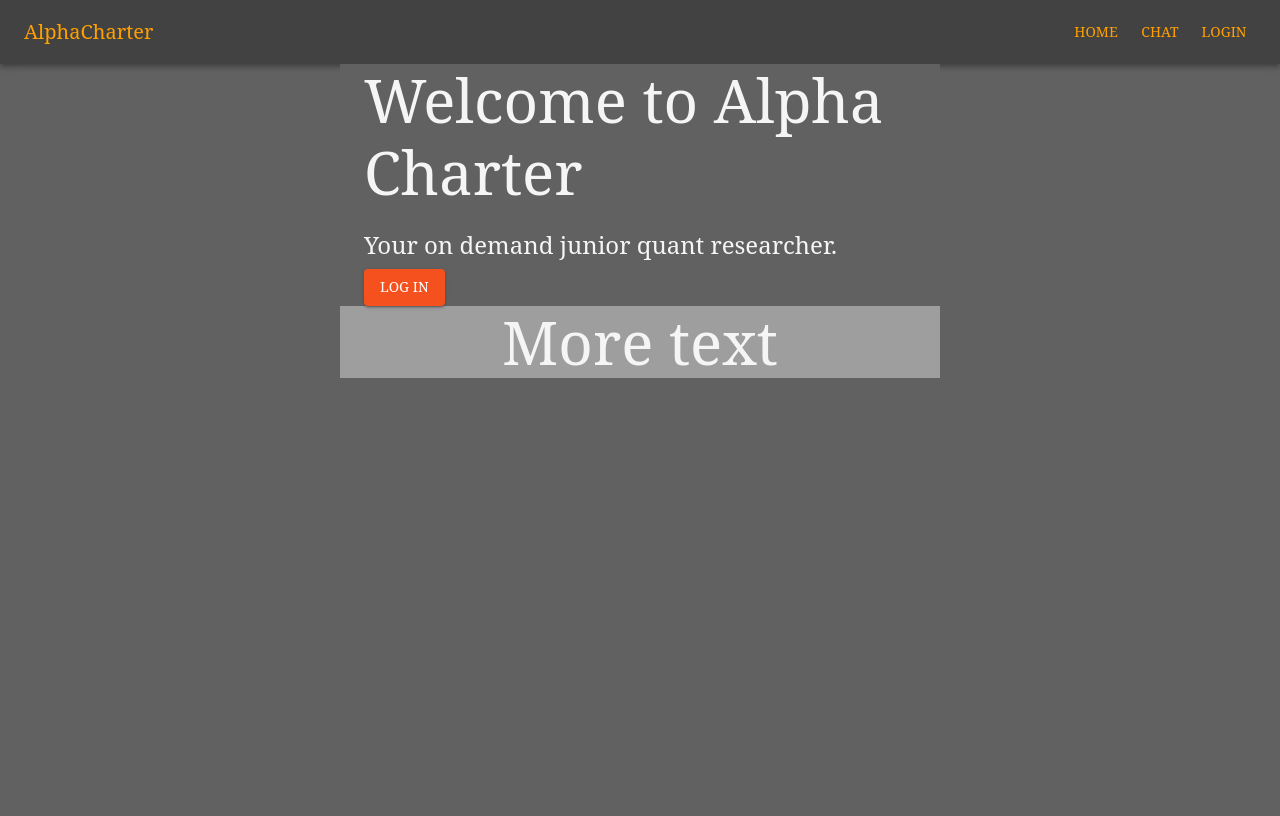
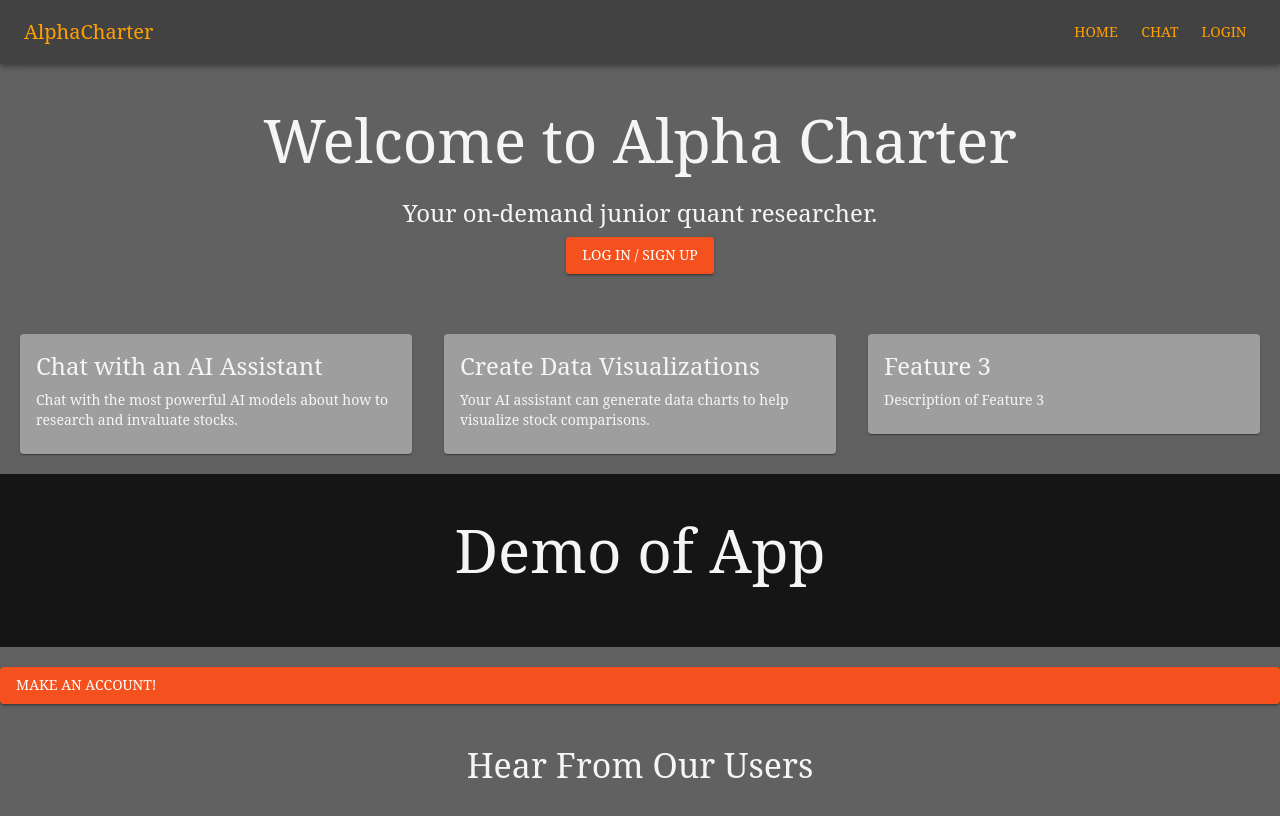
Before and after one commit to SailingSF/alphacharter-frontend, a React (Create React App) app: page / in a window 1280 px wide. Built offline with nearby package versions, Linux system fonts and the light colour scheme.

Commit message:
Make homepage elements

```diff
--- /dev/null
+++ b/src/components/AppDemo.jsx
@@ -0,0 +1,17 @@
+import React from 'react';
+import { useTheme } from '@mui/material/styles';
+import { Container, Typography } from '@mui/material';
+
+function AppDemo() {
+    const theme = useTheme();
+
+    return (
+        <Container maxWidth="xl" style={{ backgroundColor:theme.palette.background.dark, padding: '40px 0', textAlign: 'center' }}>
+        <Typography variant="h2" component="h1" style={{ color: theme.palette.text.primary }}gutterBottom>
+            Demo of App
+        </Typography>
+        </Container>
+    );
+}
+
+export default AppDemo;
--- /dev/null
+++ b/src/components/CallToAction.jsx
@@ -0,0 +1,12 @@
+import React from 'react';
+import { Button } from '@mui/material';
+
+function CallToAction({ text, href }) {
+  return (
+    <Button variant="contained" color="primary" href={href} style={{ margin: '20px auto', display: 'block' }}>
+      {text}
+    </Button>
+  );
+}
+
+export default CallToAction;
--- /dev/null
+++ b/src/components/FeatureCards.jsx
@@ -0,0 +1,34 @@
+import React from 'react';
+import { useTheme } from '@mui/material/styles';
+import { Grid, Card, CardContent, Typography } from '@mui/material';
+
+function FeatureCards() {
+    const theme = useTheme();
+
+    const features = [
+        { title: 'Chat with an AI Assistant', description: 'Chat with the most powerful AI models about how to research and invaluate stocks.' },
+        { title: 'Create Data Visualizations', description: 'Your AI assistant can generate data charts to help visualize stock comparisons.' },
+        { title: 'Feature 3', description: 'Description of Feature 3' }
+    ];
+
+    return (
+        <Grid container spacing={4} style={{ padding: '20px' }}>
+        {features.map((feature, index) => (
+            <Grid item xs={12} sm={6} md={4} key={index}>
+            <Card style={{ backgroundColor: theme.palette.background.surface }}>
+                <CardContent>
+                <Typography gutterBottom variant="h5" component="h2">
+                    {feature.title}
+                </Typography>
+                <Typography variant="body2">
+                    {feature.description}
+                </Typography>
+                </CardContent>
+            </Card>
+            </Grid>
+        ))}
+        </Grid>
+    );
+}
+
+export default FeatureCards;
--- /dev/null
+++ b/src/components/Herosection.jsx
@@ -0,0 +1,23 @@
+import React from 'react';
+import { useTheme } from '@mui/material/styles';
+import { Container, Typography, Button } from '@mui/material';
+
+function HeroSection() {
+    const theme = useTheme();
+
+    return (
+        <Container maxWidth="xl" style={{ padding: '40px 0', textAlign: 'center' }}>
+        <Typography variant="h2" component="h1" style={{ color: theme.palette.text.primary }}gutterBottom>
+            Welcome to Alpha Charter
+        </Typography>
+        <Typography variant="h5" component="p" gutterBottom>
+            Your on-demand junior quant researcher.
+        </Typography>
+        <Button variant="contained" color="primary" href="/login">
+            Log In / Sign Up
+        </Button>
+        </Container>
+    );
+}
+
+export default HeroSection;
--- a/src/components/HomePage.js
+++ b/src/components/HomePage.js
@@ -1,28 +1,20 @@
 import React from 'react';
-import { Container, Typography, Button } from '@mui/material';
-import { useTheme } from '@mui/material/styles';
+import HeroSection from './Herosection';
+import FeatureCards from './FeatureCards';
+import AppDemo from './AppDemo';
+import CallToAction from './CallToAction';
+import TestimonialsSection from './TestimonialSection';
 
 function HomePage() {
-  const theme = useTheme();
 
   return (
     <div>
-      <Container maxWidth="sm" style={{ backgroundColor: theme.palette.background.default, color: theme.palette.text.primary}}>
-      <Typography variant="h2" component="h1" gutterBottom>
-        Welcome to Alpha Charter
-      </Typography>
-      <Typography variant="h5" component="p" gutterBottom>
-        Your on demand junior quant researcher.
-      </Typography>
-      <Button variant="contained" color="primary" href="/login" gutterBottom>
-        Log In
-      </Button>
-      </Container>
-      <Container maxWidth="sm" style={{ backgroundColor: theme.palette.background.surface, color: theme.palette.text.primary}}>
-      <Typography variant="h2" align='center'>
-        More text
-      </Typography>
-      </Container>
+      <HeroSection />
+      <FeatureCards />
+      <AppDemo />
+      <CallToAction text='Make an account!' href='/login' />
+      <TestimonialsSection />
+
     </div>
   );
 }
--- /dev/null
+++ b/src/components/TestimonialSection.jsx
@@ -0,0 +1,15 @@
+import React from 'react';
+import { Container, Typography } from '@mui/material';
+
+function TestimonialsSection() {
+  return (
+    <Container maxWidth="sm" style={{ textAlign: 'center', padding: '20px' }}>
+      <Typography variant="h4" gutterBottom>
+        Hear From Our Users
+      </Typography>
+      {/* Testimonial cards or quotes go here */}
+    </Container>
+  );
+}
+
+export default TestimonialsSection;
```
